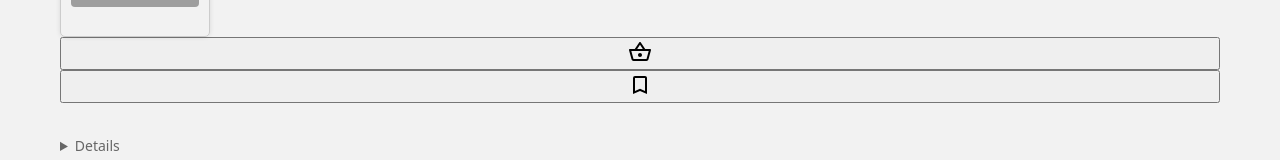
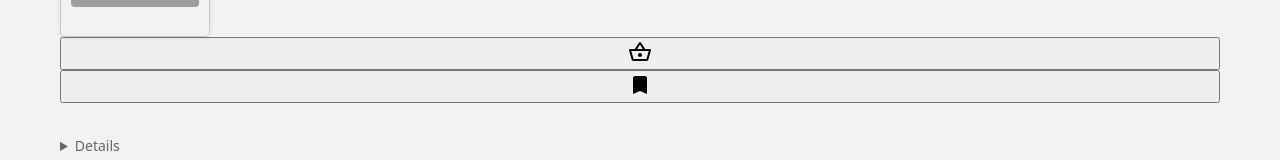
Before and after one commit to ArnelaKapllani/capstone-arnela, a Next.js app: page /book/1 in a window 1280 px wide. Both pictures are taken after a click on the button 640 px from the left and 369 px from the top of the page. Shown: the part 283-443 px from the top of the page. Built offline with nearby package versions, Linux system fonts and the light colour scheme; grey boxes are pictures that could not be loaded.

Commit message:
create bookmark function

```diff
--- a/components/BookDetails/index.js
+++ b/components/BookDetails/index.js
@@ -9,7 +9,12 @@ import {
 import ShoppingCartButton from "../ShoppingCartButton/index.js";
 import BookmarkButton from "../BookmarkButton/index.js";
 
-export default function BookDetails({ book, addToCart }) {
+export default function BookDetails({
+  book,
+  addToCart,
+  toggleBookmark,
+  bookmarks,
+}) {
   const bookDetails = [
     { label: "Title", value: book.title },
     { label: "Author", value: book.author },
@@ -27,7 +32,10 @@ export default function BookDetails({ book, addToCart }) {
       <StyledDetailsWrapper>
         <BookImage book={book} />
         <ShoppingCartButton book={book} addToCart={addToCart} />
-        <BookmarkButton />
+        <BookmarkButton
+          isBookmarked={bookmarks.includes(book.id)}
+          onClick={() => toggleBookmark(book.id)}
+        />
         <StyledListDetails>
           <ul>
             {bookDetails.map((detail) => (
--- a/components/BookmarkButton/index.js
+++ b/components/BookmarkButton/index.js
@@ -1,11 +1,16 @@
 import Icon from "@mdi/react";
 import { mdiBookmarkOutline } from "@mdi/js";
+import { mdiBookmark } from "@mdi/js";
 
-export default function BookmarkButton() {
+export default function BookmarkButton({ isBookmarked, onClick }) {
   return (
     <>
-      <button type="button">
-        <Icon path={mdiBookmarkOutline} size={1} />
+      <button type="button" onClick={onClick}>
+        {isBookmarked ? (
+          <Icon path={mdiBookmark} size={1} />
+        ) : (
+          <Icon path={mdiBookmarkOutline} size={1} />
+        )}
       </button>
     </>
   );
--- a/components/NavigationBar/index.js
+++ b/components/NavigationBar/index.js
@@ -29,7 +29,7 @@ export default function NavigationBar({ cartItems }) {
           <Icon path={mdiMagnify} size={1} />
           Search
         </StyledIcon>
-        <StyledIcon href="" aria-label="see bookmarked books">
+        <StyledIcon href="/bookmarked" aria-label="see bookmarked books">
           <Icon path={mdiBookmarkOutline} size={1} />
           Bookmark
         </StyledIcon>
--- a/pages/_app.js
+++ b/pages/_app.js
@@ -4,6 +4,7 @@ import { books } from "../lib/books.js";
 
 export default function App({ Component, pageProps }) {
   const [cartItems, setCartItems] = useState([]);
+  const [bookmarks, setBookmarks] = useState([]);
 
   function addToCart(bookId) {
     const existigCartItem = cartItems.find(
@@ -31,6 +32,23 @@ export default function App({ Component, pageProps }) {
     setCartItems(cartItems.filter((cartItem) => cartItem.bookId !== bookId));
   }
 
+  function toggleBookmark(bookId) {
+    setBookmarks((prevBookmarks) => {
+      const isBookmarked = prevBookmarks.includes(bookId);
+      if (isBookmarked) {
+        return prevBookmarks.filter((id) => id !== bookId);
+      } else {
+        return [...prevBookmarks, bookId];
+      }
+    });
+  }
+
+  function addToBookmarks(bookId) {
+    if (!bookmarks.includes(bookId)) {
+      setBookmarks((prevBookmarks) => [...prevBookmarks, bookId]);
+    }
+  }
+
   return (
     <>
       <GlobalStyle />
@@ -41,6 +59,9 @@ export default function App({ Component, pageProps }) {
         setCartItems={setCartItems}
         addToCart={addToCart}
         removeFromCart={removeFromCart}
+        bookmarks={bookmarks}
+        toggleBookmark={toggleBookmark}
+        addToBookmarks={addToBookmarks}
       />
     </>
   );
--- a/pages/book/[id].js
+++ b/pages/book/[id].js
@@ -2,7 +2,11 @@ import { useRouter } from "next/router";
 import { books } from "../../lib/books.js";
 import BookDetails from "../../components/BookDetails/index.js";
 
-export default function BookDetailsPage({ addToCart }) {
+export default function BookDetailsPage({
+  addToCart,
+  toggleBookmark,
+  bookmarks,
+}) {
   const router = useRouter();
   const { id } = router.query;
   const book = books.find((book) => book.id === id);
@@ -13,7 +17,12 @@ export default function BookDetailsPage({ addToCart }) {
 
   return (
     <div>
-      <BookDetails book={book} addToCart={addToCart} />
+      <BookDetails
+        book={book}
+        addToCart={addToCart}
+        toggleBookmark={toggleBookmark}
+        bookmarks={bookmarks}
+      />
     </div>
   );
 }
--- a/pages/shopping-cart/index.js
+++ b/pages/shopping-cart/index.js
@@ -5,6 +5,8 @@ export default function ShoppingCartPage({
   cartItems,
   removeFromCart,
   setCartItems,
+  bookmarks,
+  toggleBookmark,
 }) {
   return (
     <>
@@ -13,6 +15,8 @@ export default function ShoppingCartPage({
         cartItems={cartItems}
         removeFromCart={removeFromCart}
         setCartItems={setCartItems}
+        bookmarks={bookmarks}
+        toggleBookmark={toggleBookmark}
       />
     </>
   );
```
Also changed, not shown: components/SearchInput/index.js (+5 -2 lines), components/ShoppingCart/index.js (+6 -1 lines), pages/bookmarked/index.js (added, +35 -0 lines), pages/search/index.js (+11 -2 lines).
